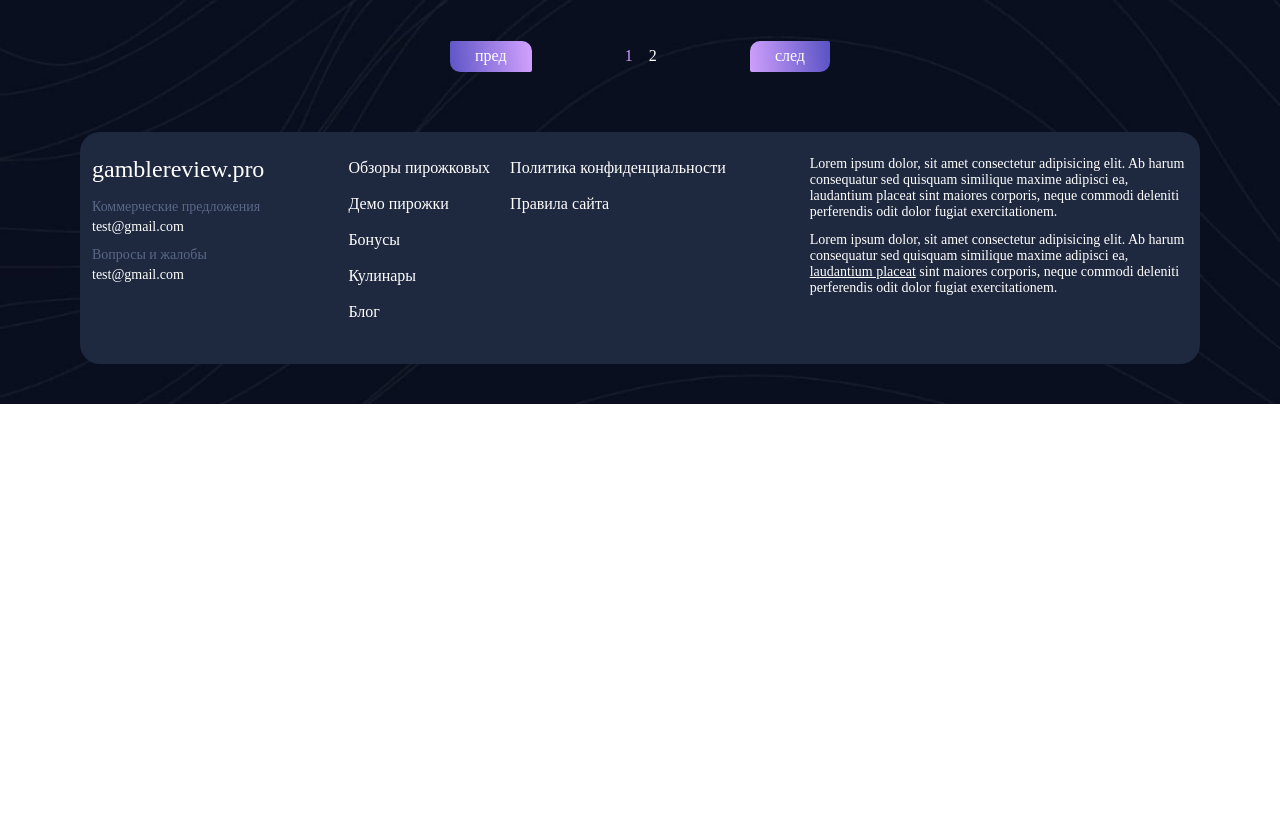
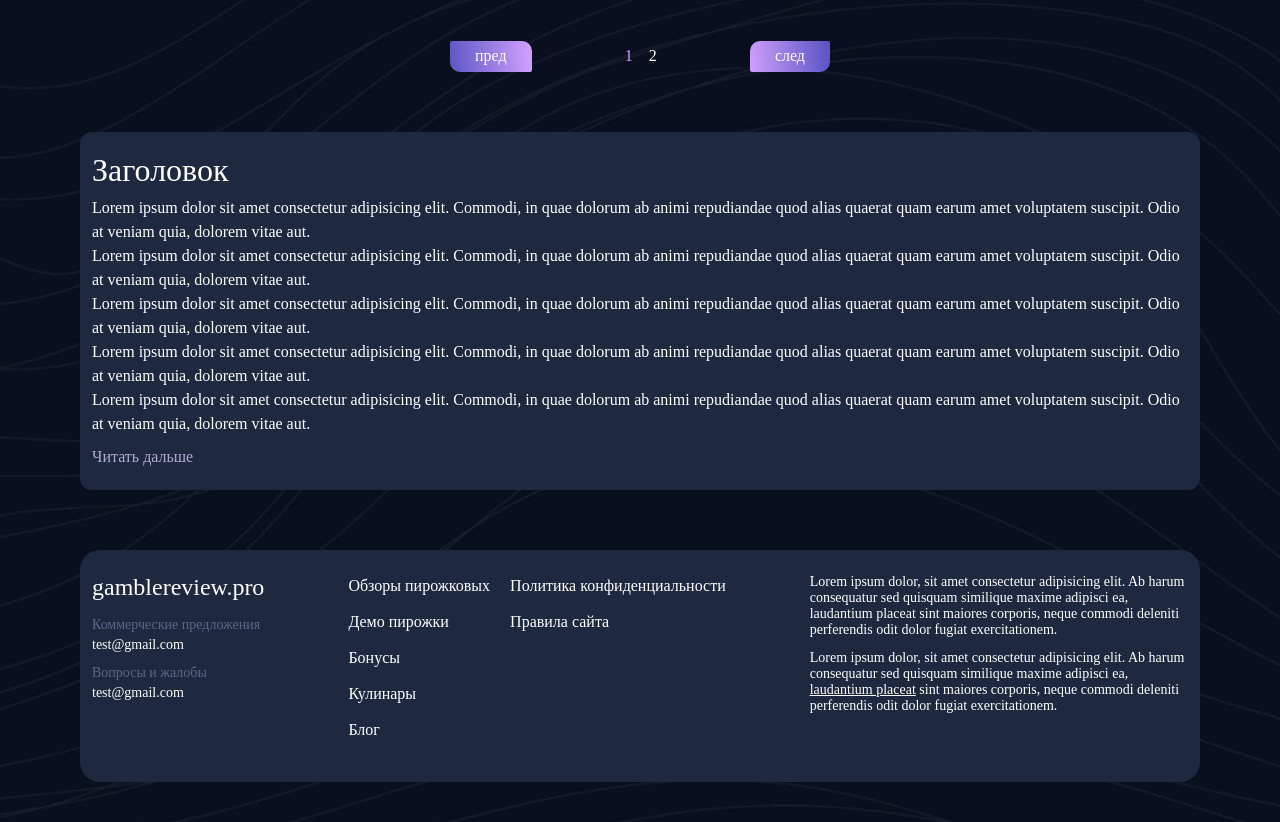
Before and after one commit to AgrrFoss/game-review, a website: page src/pages/reviews.html in a window 1280 px wide. Shown: the part 1067-1889 px from the top of the page. Before the commit the page ends 1471 px from the top, so only its background shows below. Drawn offline with nearby package versions, Linux system fonts and the light colour scheme; files that its build step writes are made by us from their sources; files whose address does not match are found by name; a web font is replaced by a local one.

Commit message:
Сделать страницу обзора

```diff
--- /dev/null
+++ b/src/blocks/content-text/_content-text.scss
@@ -0,0 +1,8 @@
+.content-text {
+    @include container (12px, 16px 12px 24px);
+    &__still {
+        margin-top: 12px;
+        display: block;
+        @include color-text;
+    }
+}
--- /dev/null
+++ b/src/blocks/content-text/content-text.html
@@ -0,0 +1,9 @@
+<div class="content-text">
+    <h2>Заголовок</h2>
+    <p>Lorem ipsum dolor sit amet consectetur adipisicing elit. Commodi, in quae dolorum ab animi repudiandae quod alias quaerat quam earum amet voluptatem suscipit. Odio at veniam quia, dolorem vitae aut.</p>
+    <p>Lorem ipsum dolor sit amet consectetur adipisicing elit. Commodi, in quae dolorum ab animi repudiandae quod alias quaerat quam earum amet voluptatem suscipit. Odio at veniam quia, dolorem vitae aut.</p>
+    <p>Lorem ipsum dolor sit amet consectetur adipisicing elit. Commodi, in quae dolorum ab animi repudiandae quod alias quaerat quam earum amet voluptatem suscipit. Odio at veniam quia, dolorem vitae aut.</p>
+    <p>Lorem ipsum dolor sit amet consectetur adipisicing elit. Commodi, in quae dolorum ab animi repudiandae quod alias quaerat quam earum amet voluptatem suscipit. Odio at veniam quia, dolorem vitae aut.</p>
+    <p>Lorem ipsum dolor sit amet consectetur adipisicing elit. Commodi, in quae dolorum ab animi repudiandae quod alias quaerat quam earum amet voluptatem suscipit. Odio at veniam quia, dolorem vitae aut.</p>
+    <span class="content-text__still">Читать дальше</span>
+</div>
--- a/src/js/scripts.js
+++ b/src/js/scripts.js
@@ -80,6 +80,11 @@ const cardsSlider = new Swiper ('.cards__slider', {
          spaceBetween: 24,
 
       },
+      1440: {
+         slidesPerView: 4,
+         spaceBetween: 24,
+
+      },
    },
    navigation: {
       nextEl: '.cards__nav-next',
--- a/src/pages/reviews.html
+++ b/src/pages/reviews.html
@@ -14,9 +14,11 @@
                 <h1 class="page__title">Все запчасти</h1>
                 <p class="page__subtitle">Lorem ipsum dolor sit amet consectetur, adipisicing elit. Sit laborum iusto rem soluta tempora. A veritatis asperiores labore? Quod, perferendis.</p>
             </div>
-            @@include('../blocks/review-cards/review-cards.html')
+            @@include('../blocks/cards/cards.html')
         </section>
-
+        <section class="container_mt">
+            @@include('../blocks/content-text/content-text.html')
+        </section>
     </main>
     @@include('../blocks/footer/footer.html')
     <script src="assets/js/swiper-bundle.min.js"></script>
--- a/src/styles/_base.scss
+++ b/src/styles/_base.scss
@@ -62,6 +62,14 @@ a {
     max-width: 1120px;
     margin: auto;
 }
+.container_mt {
+    width: 100%;
+    max-width: 1120px;
+    margin: 40px auto 0;
+    @include media(sm) {
+        margin: 60px auto 0;
+    }
+}
 
 
 .index__title {
```
Also changed, not shown: build/assets/css/styles.min.css, build/assets/js/scripts.min.js, build/reviews.html, build/single.html (added), src/blocks/cards/cards.html (renamed from src/blocks/review-cards/review-cards.html), src/blocks/cards/cards.scss (renamed from src/blocks/review-cards/_review-cards.scss), src/blocks/information/_information.scss (renamed from src/blocks/information/information.scss), src/pages/single.html (added).
